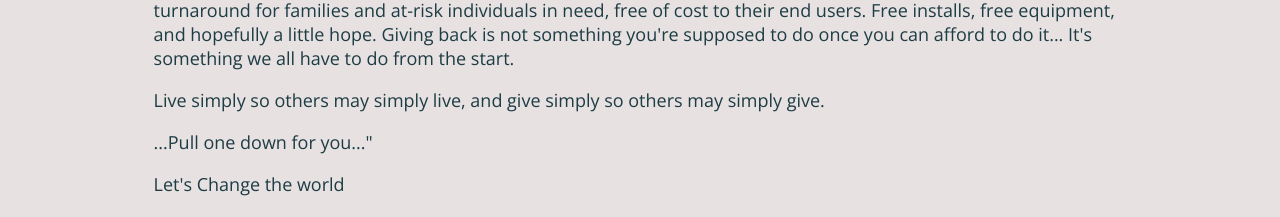
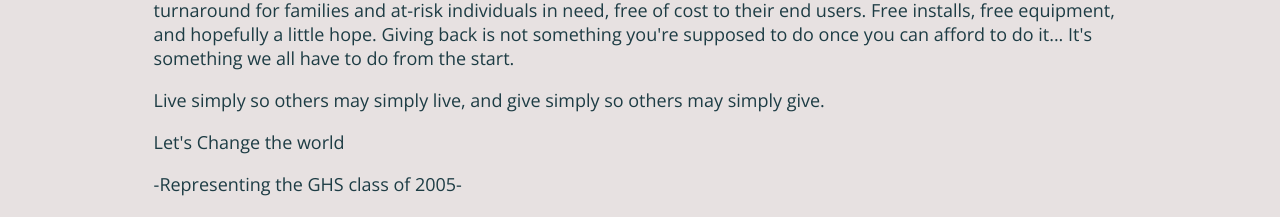
Before and after one commit to robitaille1/solar-ne, a React (Create React App) app: page /about in a window 1280 px wide. Shown: the part 881-1098 px from the top of the page. Built offline with nearby package versions, Linux system fonts and the light colour scheme.

Commit message:
adjusted content

```diff
--- a/src/components/AboutSection/AboutSection.js
+++ b/src/components/AboutSection/AboutSection.js
@@ -52,7 +52,6 @@ const aboutSection = () => (
       Live simply so others may simply live, and give simply so others may
       simply give.
     </p>
-    <p>...Pull one down for you..."</p>
     <p>Let's Change the world</p>
     <p>-Representing the GHS class of 2005-</p>
   </>
--- a/src/components/CareersSection/CareersSection.js
+++ b/src/components/CareersSection/CareersSection.js
@@ -11,7 +11,7 @@ const careersSection = () => (
       field to make the world a better place?
     </p>
     <p>
-      If you're interested, please submit your resume, contact information and a
+      If you're interested, please submit your resumé, contact information and a
       brief description of yourself below! We look forward to hearing from you!
     </p>
     <form
```
